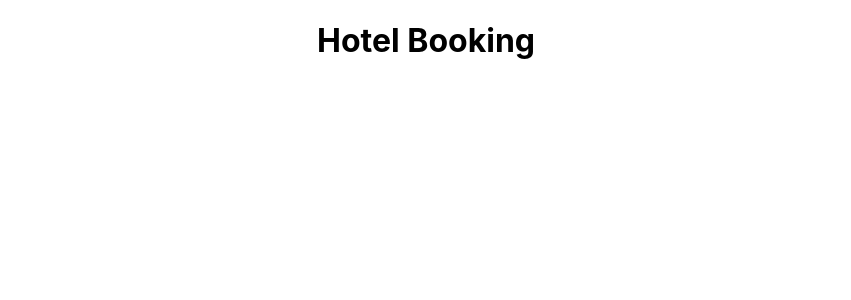
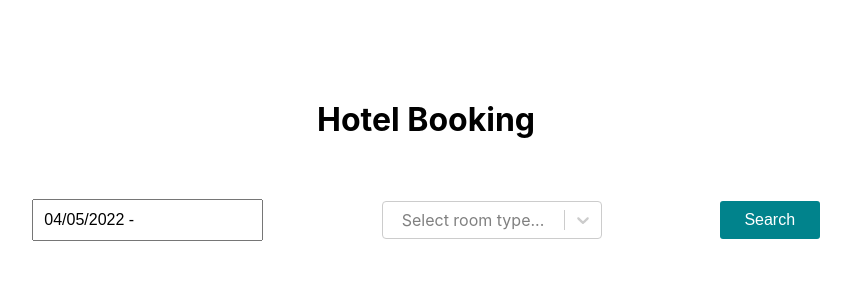
Before and after one commit to danielmees/hotel-booking, a React (Create React App) app: page / in a window 1280 px wide. Shown: the top 300 px of the page, without its empty margins (214-1065 px from the left). Built offline with nearby package versions, Linux system fonts and the light colour scheme.

Commit message:
components and basic styling

```diff
--- a/src/App.js
+++ b/src/App.js
@@ -1,11 +1,35 @@
-import React from 'react';
+import React, { useState } from 'react';
+
+import Selector from './components/Selector';
+import DatePickerWrapper from './components/DatePicker';
+import Button from './components/Button';
 
 import './App.scss';
 
 function App() {
+  const [startDate, setStartDate] = useState(new Date());
+  const [endDate, setEndDate] = useState(null);
+  const [roomType, setRoomType] = useState('');
+
+  const onChange = (dates) => {
+    const [start, end] = dates;
+    setStartDate(start);
+    setEndDate(end);
+  };
+
   return (
-    <div className="hotel-booking">
+    <div className='hotel-booking'>
       <h1>Hotel Booking</h1>
+      <section className='search-container'>
+        <DatePickerWrapper startDate={startDate}
+          endDate={endDate}
+          onChange={onChange}
+        />
+        <Selector handleChange={roomType => setRoomType(roomType.value)} />
+        <Button label='Search' />
+      </section>
+      <section className='hotel-list'>
+      </section>
     </div>
   );
 }
--- a/src/App.scss
+++ b/src/App.scss
@@ -1,3 +1,25 @@
 .hotel-booking {
   text-align: center;
+  margin: 100px auto 0 auto;
+  width: 100%;
+
+  @media only screen and (min-width: 768px) {
+    width: 80%;
+  }
 }
+
+.search-container {
+  margin-top: 50px;
+  display: flex;
+  justify-content: space-evenly;
+  align-items: center;
+  flex-direction: column;
+
+  > div, .btn {
+    margin: 10px 0;
+  }
+
+  @media only screen and (min-width: 768px) {
+    flex-direction: row;
+  }
+}
--- /dev/null
+++ b/src/components/Button.js
@@ -0,0 +1,10 @@
+import React from 'react';
+import './Button.scss';
+
+const Button = ({ label, color, handleClick }) => (
+    <button className={`btn btn--${color}`} onClick={handleClick}>
+        {label}
+    </button>
+);
+
+export default Button;
--- /dev/null
+++ b/src/components/Button.scss
@@ -0,0 +1,14 @@
+.btn {
+    font-size: 16px;
+    padding: 10px 0;
+    border: none;
+    outline: none;
+    width: 100px;
+    color: #fff;
+    background-color: #01838C;
+    border-radius: 3px;
+
+    &--blue {
+        background-color: #1a2e80;
+    }
+}
--- /dev/null
+++ b/src/components/DatePicker.js
@@ -0,0 +1,20 @@
+import React from 'react';
+import DatePicker from 'react-datepicker';
+
+import "react-datepicker/dist/react-datepicker.css";
+import './DatePicker.scss';
+
+const DatePickerWrapper = ({ startDate, endDate, onChange }) => (
+    <div>
+        <DatePicker
+            selected={startDate}
+            onChange={onChange}
+            startDate={startDate}
+            endDate={endDate}
+            className='date-picker-input'
+            selectsRange
+        />
+    </div>
+);
+
+export default DatePickerWrapper;
--- /dev/null
+++ b/src/components/DatePicker.scss
@@ -0,0 +1,5 @@
+.date-picker-input {
+    font-size: 16px;
+    padding: 10px;
+    min-width: 175px;
+}
--- /dev/null
+++ b/src/components/Selector.js
@@ -0,0 +1,19 @@
+import React from 'react';
+import Select from 'react-select';
+
+import './Selector.scss';
+
+const options = [
+    { value: 'Single', label: 'Single' },
+    { value: 'Double', label: 'Double' },
+];
+
+const Selector = ({ handleChange }) => (
+    <Select options={options}
+        placeholder='Select room type...'
+        onChange={handleChange}
+        className='room-type-selector'
+    />
+);
+
+export default Selector;
--- /dev/null
+++ b/src/components/Selector.scss
@@ -0,0 +1,3 @@
+.room-type-selector {
+    min-width: 220px;
+}
```
